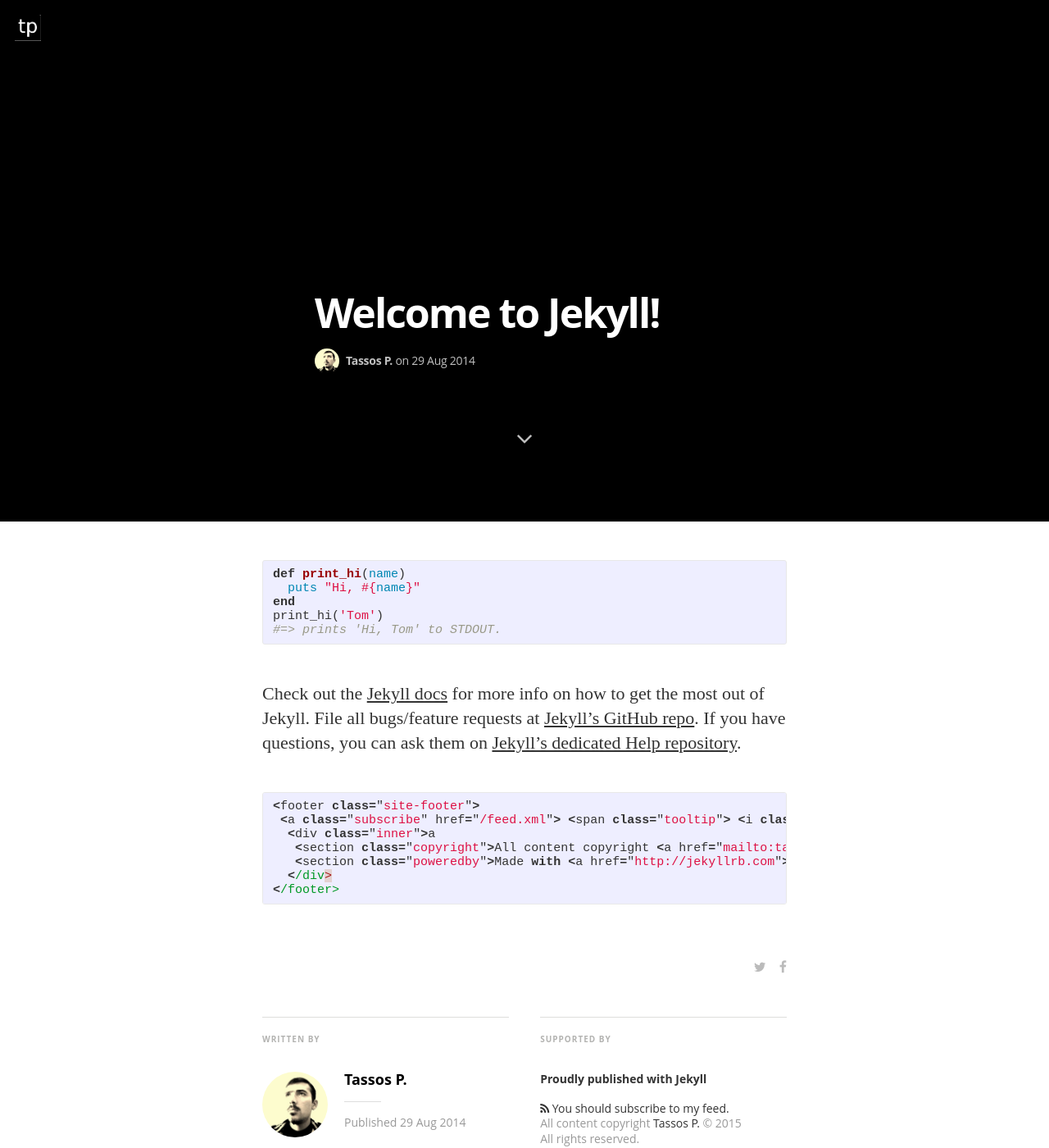
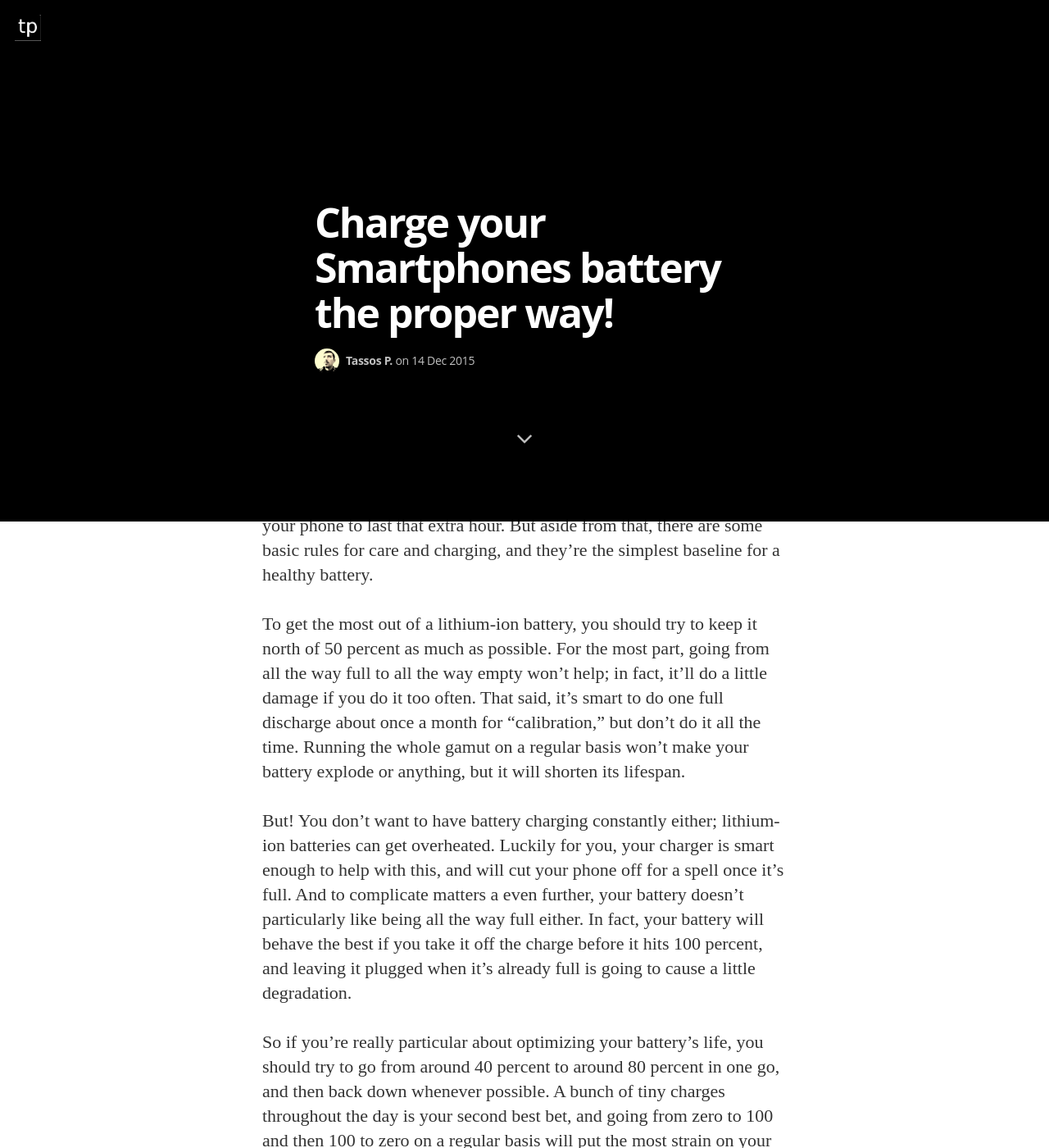
Before and after one commit to tassospan/tassospan.github.io, a Jekyll site: the page built from _posts/2014-08-29-welcome-to-jekyll.markdown, in a window 1280 px wide and 1400 px high, scrolled down 764 px. Shown: the whole window at 82% size. Built offline with Jekyll 4.4.1, drawn with Linux system fonts in a browser that asks for light colours; nearby versions of some CDN libraries; some web fonts are replaced; Markdown is read by kramdown in place of the engine named in the settings; some of the changed text lies outside the part shown.

Commit message:
second post

```diff
--- a/_posts/2014-08-29-welcome-to-jekyll.markdown
+++ b/_posts/2014-08-29-welcome-to-jekyll.markdown
@@ -1,39 +1,52 @@
 ---
 layout: post
-title:  "Welcome to Jekyll!"
-date:   2014-08-29 14:34:25
-categories: jekyll update
+title:  "Charge your Smartphones battery the proper way!"
+date:   2015-12-14 00:45:25
+categories: gadget
 tags: featured
-image: /assets/article_images/2014-08-29-welcome-to-jekyll/desktop.jpg
+image: http://i.kinja-img.com/gawker-media/image/upload/s--AVkzq75W--/zjfp3gro3vwg67iuzozg.jpg
 ---
-You’ll find this post in your `_posts` directory. Go ahead and edit it and re-build the site to see your changes. You can rebuild the site in many different ways, but the most common way is to run `jekyll serve --watch`, which launches a web server and auto-regenerates your site when a file is updated.
 
-To add new posts, simply add a file in the `_posts` directory that follows the convention `YYYY-MM-DD-name-of-post.ext` and includes the necessary front matter. Take a look at the source for this post to get an idea about how it works.
+Is there a proper way to charge and extend the lifetime of your smartphone's battery?
+Should we charge it to 100%, or is it just a myth? Shall we use turbo-chargers?
+Shall we get it to Zero (0) before recharging?
 
-Jekyll also offers powerful support for code snippets:
+Your smartphone is a minor miracle, a pocket-sized computer that can fulfill almost every whim.
+But none of its superpowers matter a bit if it runs out of juice. With removable batteries becoming
+more and more rare, you've got to take good care of the one you got. Fortunately, it's not to hard keep
+the lithium-ion powering your everything-machine happy if you follow a few simple rules.
 
-{% highlight ruby %}
-def print_hi(name)
-  puts "Hi, #{name}"
-end
-print_hi('Tom')
-#=> prints 'Hi, Tom' to STDOUT.
-{% endhighlight %}
+Obviously, the first rule for extending your battery life is not using up all your battery life playing
+Candy Crush and walking around with Wi-Fi and GPS enabled when you're not using either and really, really
+need your phone to last that extra hour. But aside from that, there are some basic rules for care and charging,
+and they're the simplest baseline for a healthy battery.
 
-Check out the [Jekyll docs][jekyll] for more info on how to get the most out of Jekyll. File all bugs/feature requests at [Jekyll’s GitHub repo][jekyll-gh]. If you have questions, you can ask them on [Jekyll’s dedicated Help repository][jekyll-help].
+To get the most out of a lithium-ion battery, you should try to keep it north of 50 percent as much as possible.
+For the most part, going from all the way full to all the way empty won't help; in fact, it'll do a little damage
+if you do it too often. That said, it's smart to do one full discharge about once a month for "calibration," but don't
+do it all the time. Running the whole gamut on a regular basis won't make your battery explode or anything, but it will
+shorten its lifespan.
 
-{% highlight js %}
+But! You don't want to have battery charging constantly either; lithium-ion batteries can get overheated. Luckily for you,
+your charger is smart enough to help with this, and will cut your phone off for a spell once it's full. And to complicate
+matters a even further, your battery doesn't particularly like being all the way full either. In fact, your battery will
+behave the best if you take it off the charge before it hits 100 percent, and leaving it plugged when it's already full is
+going to cause a little degradation.
 
-<footer class="site-footer">
- <a class="subscribe" href="{{ "/feed.xml" | prepend: site.baseurl }}"> <span class="tooltip"> <i class="fa fa-rss"></i> Subscribe!</span></a>
-  <div class="inner">a
-   <section class="copyright">All content copyright <a href="mailto:{{ site.email}}">{{ site.name }}</a> &copy; {{ site.time | date: '%Y' }} &bull; All rights reserved.</section>
-   <section class="poweredby">Made with <a href="http://jekyllrb.com"> Jekyll</a></section>
-  </div>
-</footer>
-{% endhighlight %}
+So if you're really particular about optimizing your battery's life, you should try to go from around 40 percent to around
+80 percent in one go, and then back down whenever possible. A bunch of tiny charges throughout the day is your second best bet,
+and going from zero to 100 and then 100 to zero on a regular basis will put the most strain on your lithium-ion battery.
+
+###Never go to zero
+
+If you're going to be shelving any lithium-ion battery for a long time, try to leave it with at least 40 percent battery
+power to tide it over. Lithium-ion batteries don't hemorrhage power when their not in use, but they'll lose maybe five to ten
+percent of their charge each month.
+
+And when lithium-ion batteries get too low—like, literally zero percent—they get seriously unstable, and dangerous to charge.
+To prevent explosion-type disasters when you go to charge one that's been sitting around for a month or two, lithium-ion batteries
+have built-in self-destruct circuits that will disable (read: destroy) the battery for good, if it reaches rock bottom. And sure,
+that'll save you from a face full of battery-acid, but it'll also leave you short one battery.
 
 
-[jekyll]:      http://jekyllrb.com
-[jekyll-gh]:   https://github.com/jekyll/jekyll
-[jekyll-help]: https://github.com/jekyll/jekyll-help
+This Post is part of Eric Limer's Initianl Post on [Gizmodo](http://gizmodo.com/how-to-take-care-of-your-smartphone-battery-the-right-w-513217256), posted on the 26th Dec '14.
```
